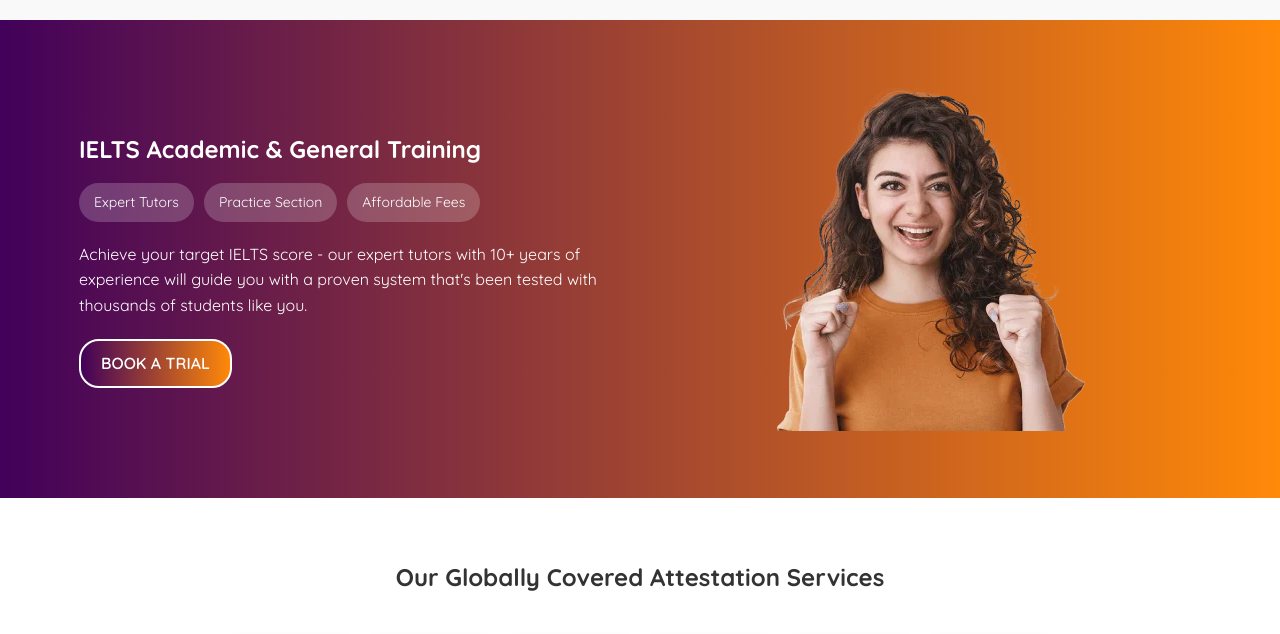
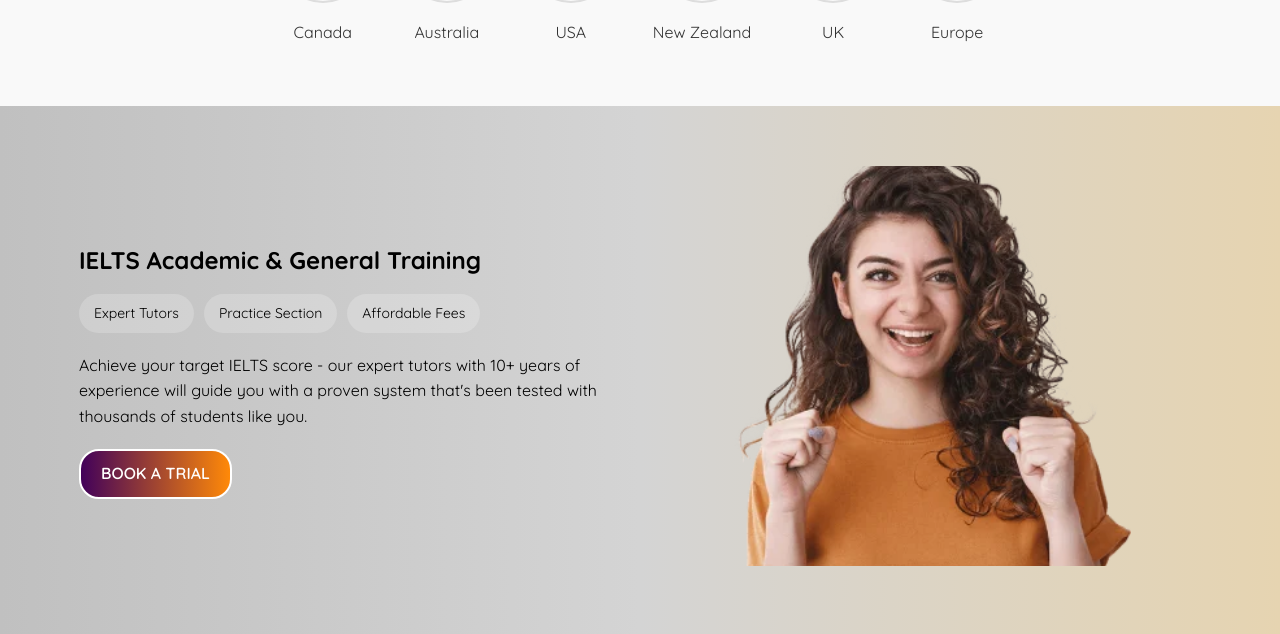
Before and after one commit to misbah2004/imegration, a plain HTML site: page index.html in a window 1280 px wide. Shown: the part 1662-2296 px from the top of the page. Drawn offline with nearby package versions, Linux system fonts and the light colour scheme.

Commit message:
overceas

```diff
--- a/index.html
+++ b/index.html
@@ -206,7 +206,8 @@
             border-radius: 10px;
             padding: 30px;
             box-shadow: 0 5px 15px rgba(0, 0, 0, 0.1);
-            width: 200px;
+            width: 250px;
+            height: 300px;
             transition: transform 0.3s;
         }
 
@@ -311,7 +312,7 @@
 
         /* IELTS Section */
         .ielts {
-            background: linear-gradient(to right, rgb(66, 1, 90), rgb(255, 137, 8));
+            background: linear-gradient(to right, #c0c0c0, #d4d4d4, #e6d4b1);
             color: white;
         }
 
@@ -326,17 +327,22 @@
             min-width: 300px;
             padding-right: 40px;
         }
-
+        .ielts-content h2{
+            color: black;
+        }
         .ielts-buttons {
             display: flex;
             gap: 10px;
             margin-bottom: 20px;
             flex-wrap: wrap;
         }
+        .ielts-content p{
+            color: black;
+        }
 
         .ielts-btn {
             background-color: rgba(255, 255, 255, 0.2);
-            color: white;
+            color: black;
             padding: 8px 15px;
             border-radius: 20px;
             font-size: 14px;
@@ -356,6 +362,13 @@
             flex: 1;
             min-width: 300px;
             text-align: center;
+        }
+
+        .ielts-image img {
+            width: 400px;
+            height: 400px;
+            object-fit: cover;
+            /* Ya contain, depend karta hai requirement pe */
         }
 
         /* Attestation Services */
@@ -683,6 +696,7 @@
         .read-more:hover {
             color: #0056b3;
         }
+
         .owl-carousel .news-card {
             width: 100%;
             box-sizing: border-box;
@@ -690,7 +704,8 @@
         }
 
         .news-cards {
-  display: block; /* Flex ya Grid mat rakhein yahan */
+            display: block;
+            /* Flex ya Grid mat rakhein yahan */
         }
 
         .news-card img {
@@ -703,14 +718,14 @@
         .news-card h3 {
             font-size: 16px;
             line-height: 1.4;
-  height: 3.5em; /* 2 lines limit */
+            height: 3.5em;
+            /* 2 lines limit */
             overflow: hidden;
             text-overflow: ellipsis;
             display: -webkit-box;
             -webkit-line-clamp: 2;
             -webkit-box-orient: vertical;
         }
-
     </style>
 
     <!-- <div class="top-bar">
```
Lines whose indentation alone changed are shown as unchanged.
